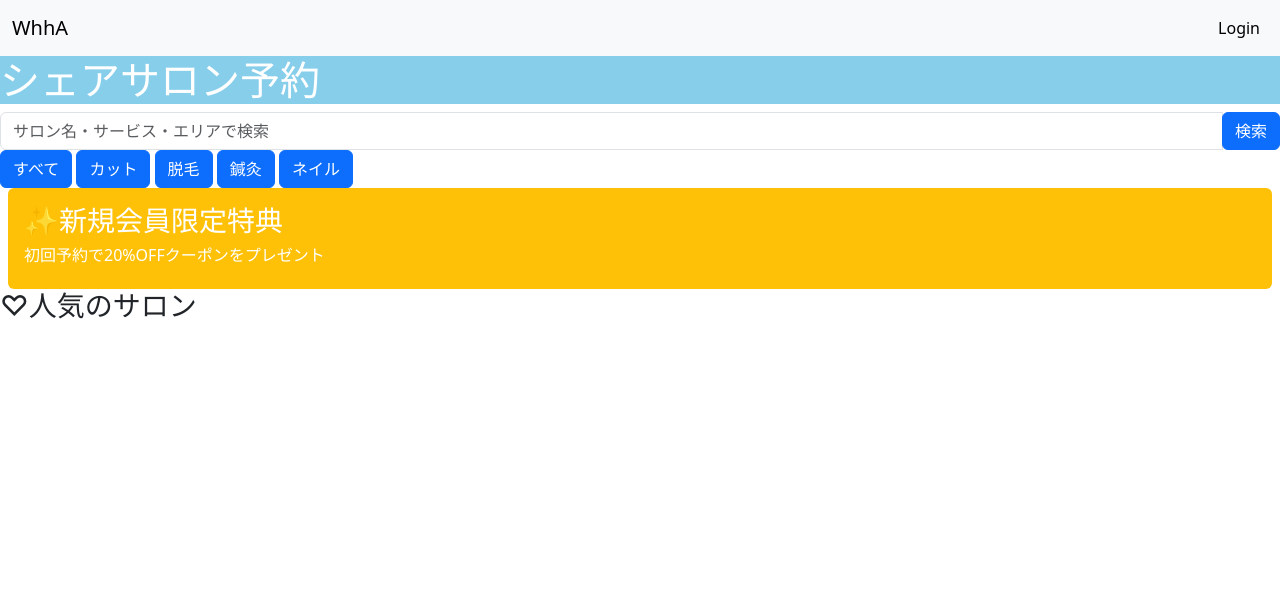
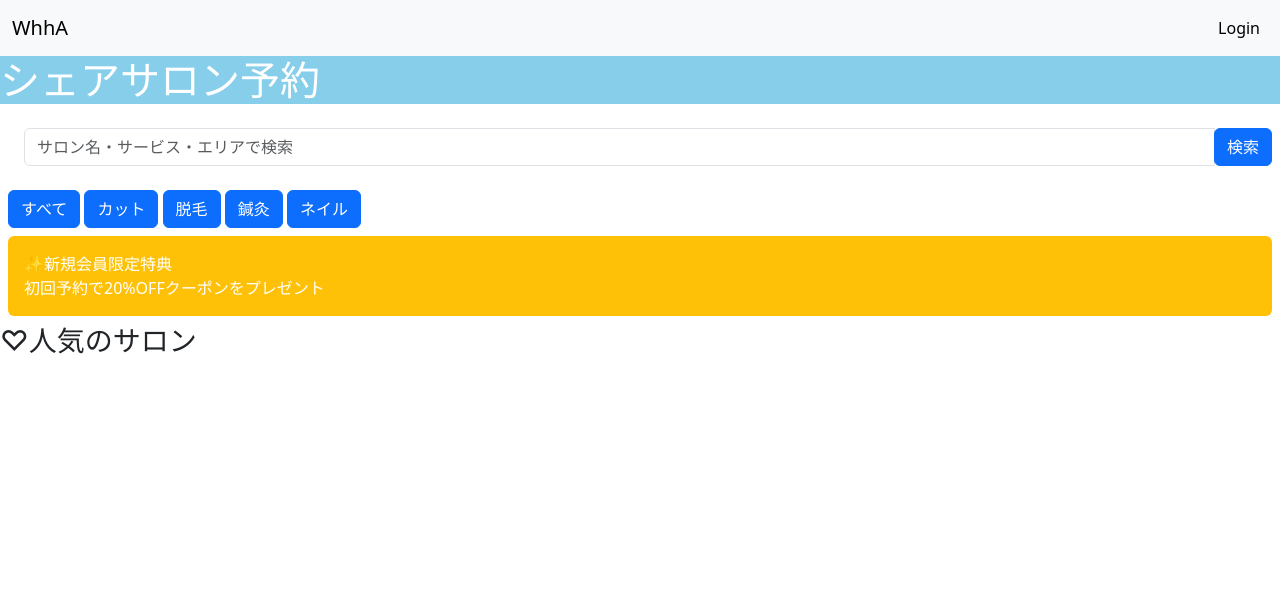
Before and after one commit to kbanchi-school/many-booking-site, a Flask app: page /home/ in a window 1280 px wide. Shown: the top 598 px of the page. Run offline with Flask 3, Linux system fonts and the light colour scheme; some libraries are stand-ins or nearby versions.

Commit message:
よはく

```diff
--- a/blueprints/home/app_home.py
+++ b/blueprints/home/app_home.py
@@ -3,19 +3,23 @@
 from flask import render_template, request, redirect, url_for
 from . import home_bp
 
-from database import Salon , Service , Address ,WorkingHour
+from database import Salon , Service , Address ,WorkingHour ,SalonImage
 
 @home_bp.route('/')
 def home():
     today_weekday = datetime.now().weekday()
     salons_q = (
         Salon
-        .select(Salon, Address, WorkingHour)
+        .select(Salon, Address, WorkingHour,SalonImage)
+        .join(SalonImage)
+        .switch(Salon)
         .join(Address)
         .switch(Salon)
         .join(WorkingHour)
+
         .where(
-            WorkingHour.weekday == today_weekday
+            WorkingHour.weekday == today_weekday,
+            SalonImage.sort_order == 0
         )
     )
     services_q = (
--- a/templates/home.html
+++ b/templates/home.html
@@ -3,34 +3,44 @@
 
 {% block content %}
 <h1 class="text-white main-color">シェアサロン予約</h1>
-<div class="input-group">
+<div class="input-group  p-3 mx-2">
 	<input type="text" class="form-control" placeholder="サロン名・サービス・エリアで検索">
 	<span class="input-group-btn">
 		<button type="button" class="btn btn-primary">検索</button>
 	</span>
 </div>
-<button type="button" class="btn btn-primary">すべて</button>
-<button type="button" class="btn btn-primary">カット</button>
-<button type="button" class="btn btn-primary">脱毛</button>
-<button type="button" class="btn btn-primary">鍼灸</button>
-<button type="button" class="btn btn-primary">ネイル</button>
-<div class="text-white bg-warning p-3 mx-2 rounded-2"><h3>✨新規会員限定特典</h3><h6>初回予約で20%OFFクーポンをプレゼント</h6></div>
-<h3>♡人気のサロン</h3>
+
+<div class="my-2 mx-2">
+	<button type="button" class="btn btn-primary ">すべて</button>
+	<button type="button" class="btn btn-primary">カット</button>
+	<button type="button" class="btn btn-primary">脱毛</button>
+	<button type="button" class="btn btn-primary">鍼灸</button>
+	<button type="button" class="btn btn-primary">ネイル</button>
+</div>
+
+
+<div class="text-white bg-warning p-3 mx-2 rounded-2">
+	✨新規会員限定特典
+	<div>初回予約で20%OFFクーポンをプレゼント</div>
+</div>
+
+<h3 class="my-2">♡人気のサロン</h3>
 
 <div class="text-center">
 	{% for salon in salons %}
 	<li>
-		<div class="card">
+		<div class="card p-3 mx-4 my-3 rounded-2">
 			<div class="card-body">
+				<img src="{{ salon.salonimage.url }}" class="img-thumbnail my-3 "width="200px"height="100px" alt="...">
 				<h5 class="card-title">{{salon.name}}</h5>
 				<h6 class="card-subtitle mb-2 text-body-secondary">📍{{ salon.address.prefecture }}{{ salon.address.city
 					}}{{ salon.address.line1 }}{{ salon.address.line2 }}</h6>
 				<p class="card-text">
 					🕒{{salon.workinghour.start.strftime("%H時%M分")}}~{{salon.workinghour.end.strftime("%H時%M分")}}</p>
 				{% for service in salon.services %}
-				<span class="badge text-bg-primary">{{service.name}}　￥{{ service.price_jpy }}</span>
+				<span class="badge text-bg-primary my-2 ">{{service.name}}　￥{{ service.price_jpy }}</span>
 				{% endfor %}
-				<p><a href="/home/detail/{{ salon.id }}">ここから</a></p>
+				<p><a href="/home/detail/{{ salon.id }}">予約する</a></p>
 			</div>
 		</div>
 	</li>
--- a/templates/home_detail.html
+++ b/templates/home_detail.html
@@ -13,12 +13,12 @@
     <h2>メニュー</h2>
     {% for service in services %}
 	<li>
-	<div class="card">
+	<div class="card my-2 ">
 	<div class="card-body">
 		<h5 class="card-title">{{ service.name }}</h5>
 		<h6 class="card-subtitle mb-2 text-body-secondary">¥{{ service.price_jpy }}</h6>
 		<p class="card-text">{{ service.description }}</p>
-		<a href="/home/detail/{{ service.id }}" >予約</a>
+		<button type="button" class="btn btn-warning" href="/home/detail/{{ service.id }}">予約</button>
 	</div>
 	</div>
 	</li>
```
Also changed, not shown: templates/info.html (+10 -10 lines).
